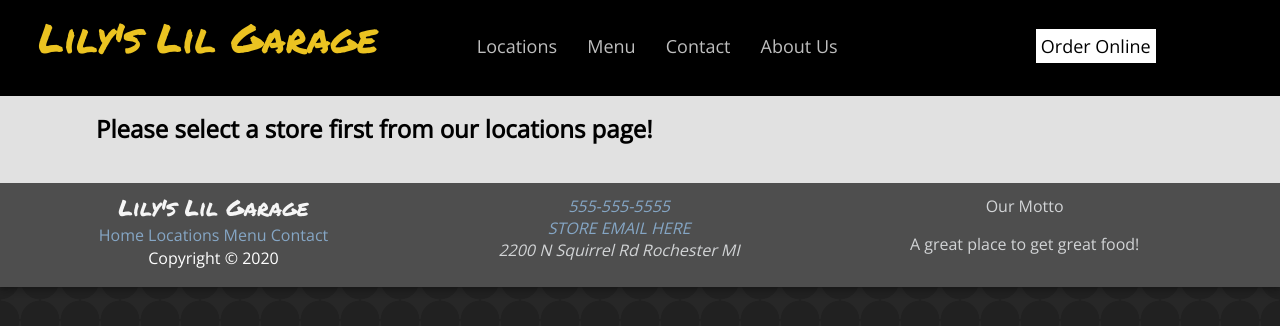
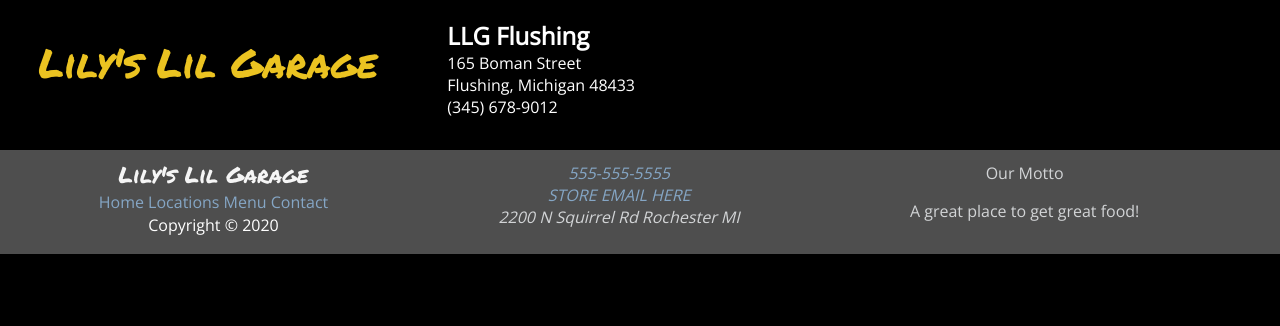
Before and after one commit to cjordanOU/Lily-Garage-Website, a PHP site: page /orderOnline.php in a window 1280 px wide. Shown: the top 326 px of the page. Run offline with PHP 8.4, Linux system fonts and the light colour scheme; data that the repository does not hold is empty.

Commit message:
Update orderOnline.php

```diff
--- a/orderOnline.php
+++ b/orderOnline.php
@@ -1,5 +1,9 @@
 <!DOCTYPE html>
-<html>
+<?php
+// links to database
+require ('Includes/databaseHandler.php')
+?>
+<html id="orderBackground">
     <head>
         <!-- Webpage Metadata-->
         <meta charset="UTF-8">
@@ -15,7 +19,7 @@
         <link rel="shortcut icon" href="favicon.ico" type="image/x-icon"/>
 
         <!-- Styles -->
-        <link href="style.css" rel="stylesheet">
+        <link href="style.css" media="screen and (min-device-width: 800px)" rel="stylesheet">
 
         <!-- Fonts -->
         <link href="https://fonts.googleapis.com/css?family=Permanent+Marker" rel="stylesheet">
@@ -25,28 +29,21 @@
         <script src="Scripts/mainScripts.js"></script>
     </head>
     <body>
-        <section id="background"></section>
-
-        <!-- Webpage Header -->
-        <?php include('header.php'); ?>
+        <header id="orderHeader">
+            <a href="index.php" class="logo" title="Return to the homepage">Lily's Lil Garage</a>
+            <div id="orderStoreInfo">
+                <h2>LLG Flushing</h2>
+                <p>165 Boman Street</p>
+                <p>Flushing, Michigan 48433</p>
+                <p>(345) 678-9012</p>
+            </div>
+        </header>
 
         <!-- Main Webpage Content-->
-        <main class="standardPad">
-            <?php
-
-            // Recieves data from locations.php using POST and declares it as a variable.
-            $storeLocation = $_POST['storeLocation'];
+        <main id="orderMain">
 
 
-            // Prompts the user to select a location to order from on the locations page
-            if ($storeLocation == null) {
-                echo "<h2>Please select a store first from our locations page!";
-            }
-
-            else {
-                echo "<h2>Now ordering for: $storeLocation</h2>";
-                include('orderForm.php');
-            }
+            <?php
 
             ?>
         </main>
```
